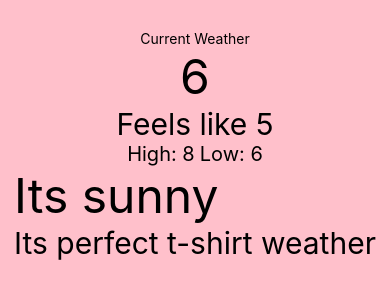
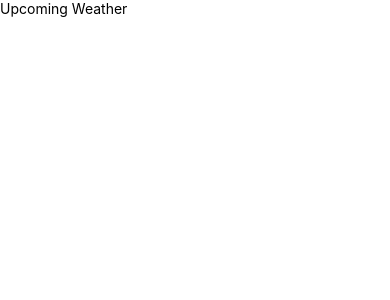
Before and after one commit to thadeusdev/WeatherApp, a React Native app: screen / in a window 390 px wide. Shown: the top 300 px of the page. Built offline with nearby package versions, Linux system fonts and the light colour scheme.

Commit message:
add icons to screen

```diff
--- a/App.js
+++ b/App.js
@@ -1,62 +1,20 @@
-import React from "react";
-import {View, Text, SafeAreaView, StyleSheet} from "react-native";
+import React from 'react'
+import {View, StyleSheet} from 'react-native'
+import CurrentWeather from './src/Components/CurrentWeather'
+import UpcomingWeather from './src/Components/UpcomingWeather'
 
 const App = () => {
   return (
-    <SafeAreaView style={styles.wrapper}>
-      <View style={styles.container}>
-        <Text>Current Weather</Text>
-        <Text style={styles.temp}>6</Text>
-        <Text style={styles.feels}>Feels like 5</Text>
-        <View style={styles.highLowWrapper}>
-          <Text style={styles.highLow}>High: 8</Text>
-          <Text style={styles.highLow}>Low: 6</Text>
-        </View>
-        <View style={styles.bodyWrapper}>
-          <Text style={styles.description}>Its sunny</Text>
-          <Text style={styles.message}>Its perfect t-shirt weather</Text>
-        </View>
-      </View>
-    </SafeAreaView>
+    <View style={styles.container}>
+      <UpcomingWeather/>
+    </View>
   )
+
 }
 
-const  styles = StyleSheet.create({
-  wrapper: {
-    flex: 1,
-    backgroundColor: 'pink',
-  },
-
+const styles = StyleSheet.create({
   container: {
-    flex: 1,
-    alignItems: 'center',
-    marginTop: 30
-  },
-  temp: {
-    color: 'black',
-    fontSize: 48
-  },
-  feels: {
-    fontSize: 30,
-    color: 'black'
-  },
-  highLow: {
-    color: 'black',
-    fontSize: 20
-  },
-  highLowWrapper: {
-    flexDirection: 'row',
-    gap: 5
-  },
-  bodyWrapper: {
-    justifyContent: 'flex-end',
-    alignItems: 'flex-start'
-  },
-  description: {
-    fontSize: 48
-  },
-  message: {
-    fontSize: 30
+    flex: 1
   }
 })
 
--- /dev/null
+++ b/src/Components/CurrentWeather.js
@@ -0,0 +1,68 @@
+import React from "react";
+import {View, Text, SafeAreaView, StyleSheet} from "react-native";
+import { Feather } from '@expo/vector-icons';
+
+const CurrentWeather = () => {
+  return (
+    <SafeAreaView style={styles.wrapper}>
+      <View style={styles.container}>
+        <Text>Current Weather</Text>
+        <Feather name="sun" size={100} color="black" />
+        <Text style={styles.temp}>6</Text>
+        <Text style={styles.feels}>Feels like 5</Text>
+        <View style={styles.highLowWrapper}>
+          <Text style={styles.highLow}>High: 8</Text>
+          <Text style={styles.highLow}>Low: 6</Text>
+        </View>
+        <View style={styles.bodyWrapper}>
+          <Text style={styles.description}>Its sunny</Text>
+          <Text style={styles.message}>Its perfect t-shirt weather</Text>
+        </View>
+      </View>
+    </SafeAreaView>
+  )
+}
+
+const  styles = StyleSheet.create({
+  wrapper: {
+    flex: 1,
+    backgroundColor: 'pink',
+  },
+
+  container: {
+    flex: 1,
+    alignItems: 'center',
+    // marginTop: 30,
+    justifyContent: "center"
+  },
+  temp: {
+    color: 'black',
+    fontSize: 48
+  },
+  feels: {
+    fontSize: 30,
+    color: 'black'
+  },
+  highLow: {
+    color: 'black',
+    fontSize: 20
+  },
+  highLowWrapper: {
+    flexDirection: 'row',
+    gap: 5
+  },
+  bodyWrapper: {
+    justifyContent: 'flex-end',
+    alignItems: 'flex-start',
+    paddingLeft: 25,
+    marginBottom: 40
+  },
+  description: {
+    fontSize: 48
+  },
+  message: {
+    fontSize: 30
+  }
+})
+
+export default CurrentWeather
--- /dev/null
+++ b/src/Components/UpcomingWeather.js
@@ -0,0 +1,18 @@
+import React from 'react'
+import { SafeAreaView, StyleSheet, Text } from "react-native"
+
+const UpcomingWeather = () => {
+    return (
+        <SafeAreaView styles={styles.container}>
+            <Text>Upcoming Weather</Text>
+        </SafeAreaView>
+    )
+}
+
+const styles = StyleSheet.create({
+    container: {
+        flex: 1
+    }
+})
+
+export default UpcomingWeather
```
Also changed, not shown: 1 other file (tests, documents, lock files or other folders).
